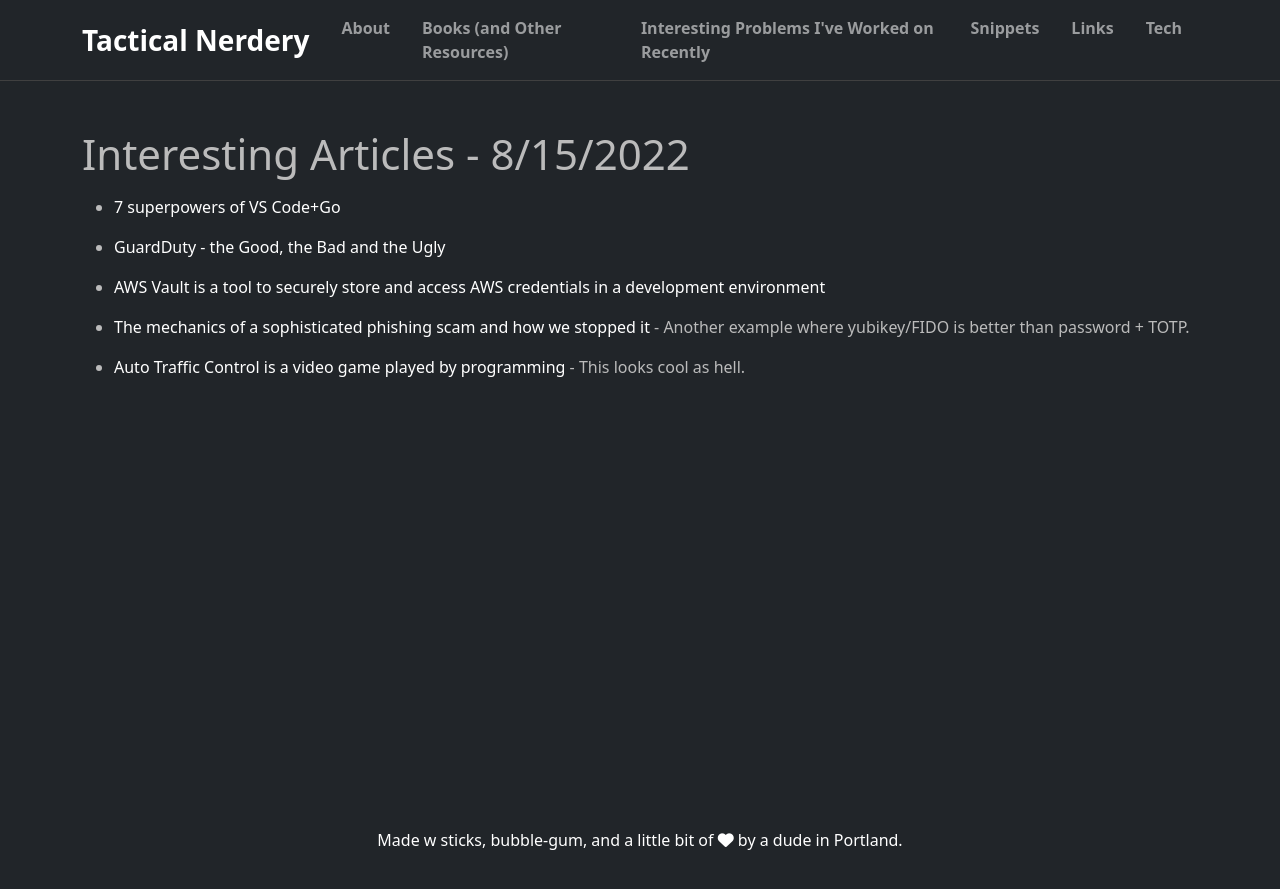
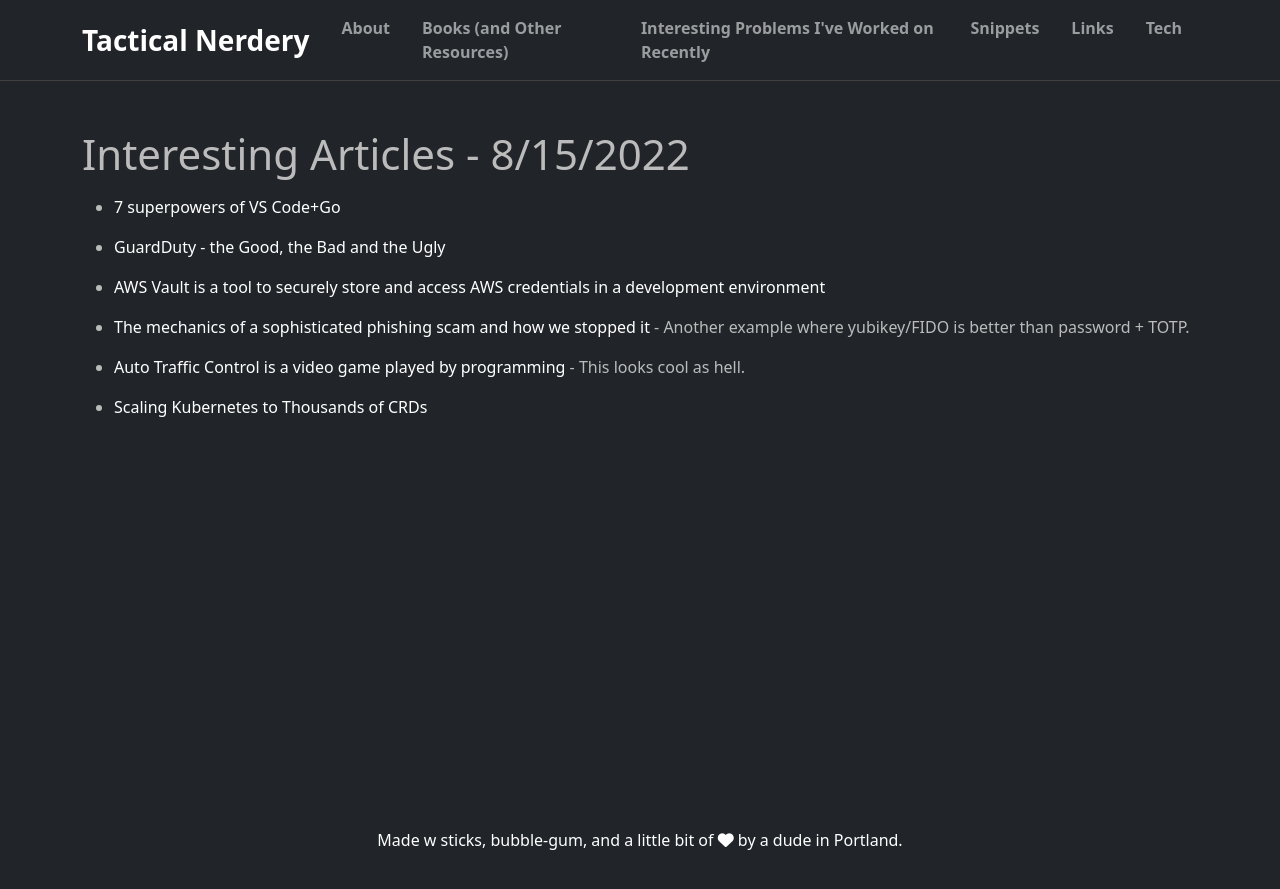
Before and after one commit to rayterrill/tacticalnerdery.com.old, a Jekyll site: the page built from _posts/2022-8-15-interesting-articles.md, in a window 1280 px wide. Shown: the top 889 px of the page. Built offline with Jekyll 4.4.1, drawn with Linux system fonts in a browser that asks for light colours; nearby versions of some CDN libraries.

Commit message:
Update 2022-8-15-interesting-articles.md

```diff
--- a/_posts/2022-8-15-interesting-articles.md
+++ b/_posts/2022-8-15-interesting-articles.md
@@ -12,3 +12,5 @@ categories: tech
 * [The mechanics of a sophisticated phishing scam and how we stopped it](https://blog.cloudflare.com/2022-07-sms-phishing-attacks/) - Another example where yubikey/FIDO is better than password + TOTP.
 
 * [Auto Traffic Control is a video game played by programming](https://auto-traffic-control.com/) - This looks cool as hell.
+
+* [Scaling Kubernetes to Thousands of CRDs](https://blog.upbound.io/scaling-kubernetes-to-thousands-of-crds/)
```
